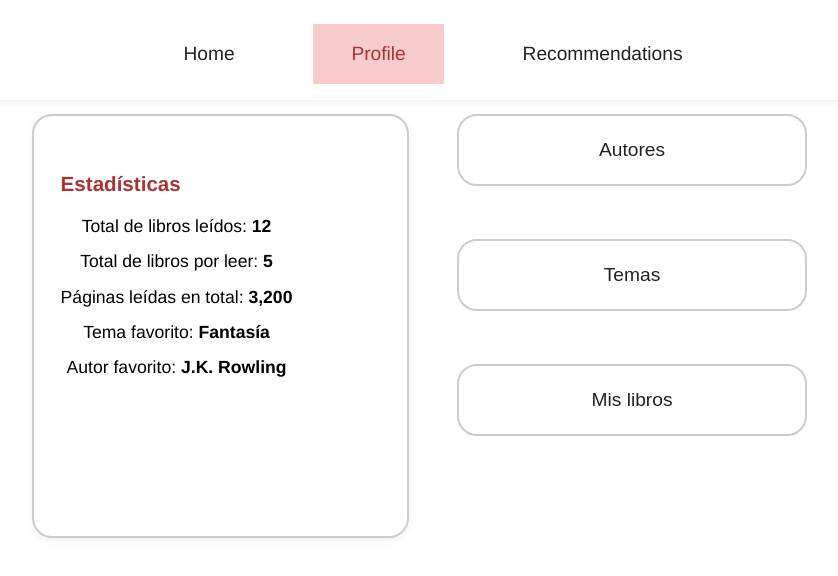
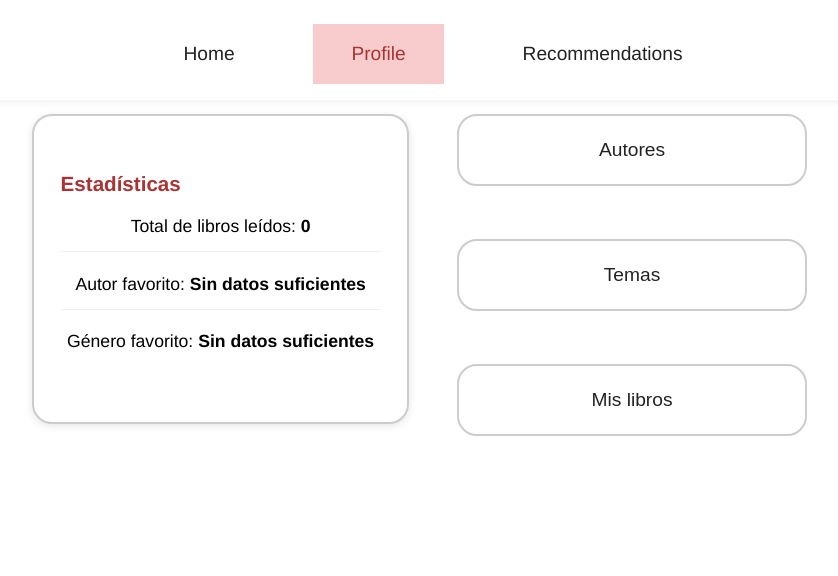
Before and after one commit to IIC3585/2025-1-s1-g5-t3, a Vue app in the folder vue-mybooks/: page /profile in a window 1280 px wide. Shown: the top 576 px of the page, without its empty margins (207-1045 px from the left). Built offline with nearby package versions, Linux system fonts and the light colour scheme.

Commit message:
feat(stats)

```diff
--- a/vue-mybooks/src/components/profile/ProfileStatsCard.vue
+++ b/vue-mybooks/src/components/profile/ProfileStatsCard.vue
@@ -2,14 +2,90 @@
   <div class="stats-card">
     <h3>Estadísticas</h3>
     <ul>
-      <li>Total de libros leídos: <b>12</b></li>
-      <li>Total de libros por leer: <b>5</b></li>
-      <li>Páginas leídas en total: <b>3,200</b></li>
-      <li>Tema favorito: <b>Fantasía</b></li>
-      <li>Autor favorito: <b>J.K. Rowling</b></li>
+      <li>Total de libros leídos: <b>{{ totalLibrosLeidos }}</b></li>
+      <li>Autor favorito: <b>{{ autorFavorito || 'Sin datos suficientes' }}</b></li>
+      <li>Género favorito: <b>{{ generoFavorito || 'Sin datos suficientes' }}</b></li>
     </ul>
   </div>
 </template>
+
+<script setup>
+import { computed, onMounted } from 'vue'
+import { useBookStore } from '../../stores/bookStore'
+
+const bookStore = useBookStore()
+
+// Total de libros leídos
+const totalLibrosLeidos = computed(() => bookStore.readBooks.length)
+
+// Autor favorito (el que más aparece en los libros leídos)
+const autorFavorito = computed(() => {
+  const autores = {}
+
+  bookStore.readBooks.forEach(book => {
+    if (book.author_name && book.author_name.length > 0) {
+      const autor = book.author_name[0]
+      autores[autor] = (autores[autor] || 0) + 1
+    }
+  })
+
+  // Encontrar el autor que más aparece
+  let maxCount = 0
+  let favorito = null
+
+  Object.entries(autores).forEach(([autor, count]) => {
+    if (count > maxCount) {
+      maxCount = count
+      favorito = autor
+    }
+  })
+
+  return favorito
+})
+
+// Género favorito usando book.subjects
+const generoFavorito = computed(() => {
+  // Si no hay libros, no calcular nada
+  if (bookStore.readBooks.length === 0) return null
+
+  const generos = {}
+
+  // Usamos book.subjects (con s al final)
+  bookStore.readBooks.forEach(book => {
+    if (book.subjects && Array.isArray(book.subjects) && book.subjects.length > 0) {
+      const genero = book.subjects[0]
+      generos[genero] = (generos[genero] || 0) + 1
+    } else {
+      // Si no hay subjects, usamos la primera palabra del título
+      const primeraPalabra = book.title?.split(' ')[0] || 'Otros'
+      generos[primeraPalabra] = (generos[primeraPalabra] || 0) + 1
+    }
+  })
+
+  // Encontrar el género más repetido
+  let maxCount = 0
+  let favorito = null
+
+  Object.entries(generos).forEach(([genero, count]) => {
+    if (count > maxCount) {
+      maxCount = count
+      favorito = genero
+    }
+  })
+
+  return favorito
+})
+
+// Depuración para ver la estructura real del libro
+onMounted(() => {
+  console.log("Todos los libros:", bookStore.readBooks)
+  // Mostrar las claves de propiedades disponibles en el primer libro
+  if (bookStore.readBooks.length > 0) {
+    console.log("Propiedades disponibles:", Object.keys(bookStore.readBooks[0]))
+    console.log("Subjects:", bookStore.readBooks[0].subjects)
+  }
+})
+</script>
 
 <style scoped>
 .stats-card {
@@ -18,8 +94,8 @@
   border-radius: 20px;
   padding: 2em 1.5em;
   min-width: 320px;
-  min-height: 350px;
-  box-shadow: 0 2px 8px #0001;
+  min-height: 230px; /* Reducida porque ahora tenemos menos elementos */
+  box-shadow: 0 2px 8px rgba(0,0,0,0.1);
   display: flex;
   flex-direction: column;
   align-items: flex-start;
@@ -33,8 +109,14 @@
   list-style: none;
   padding: 0;
   margin: 0;
+  width: 100%;
 }
 .stats-card li {
-  margin-bottom: 0.8em;
+  margin-bottom: 1.2em;
+  padding-bottom: 0.8em;
+  border-bottom: 1px solid #f0f0f0;
+}
+.stats-card li:last-child {
+  border-bottom: none;
 }
 </style>
```
